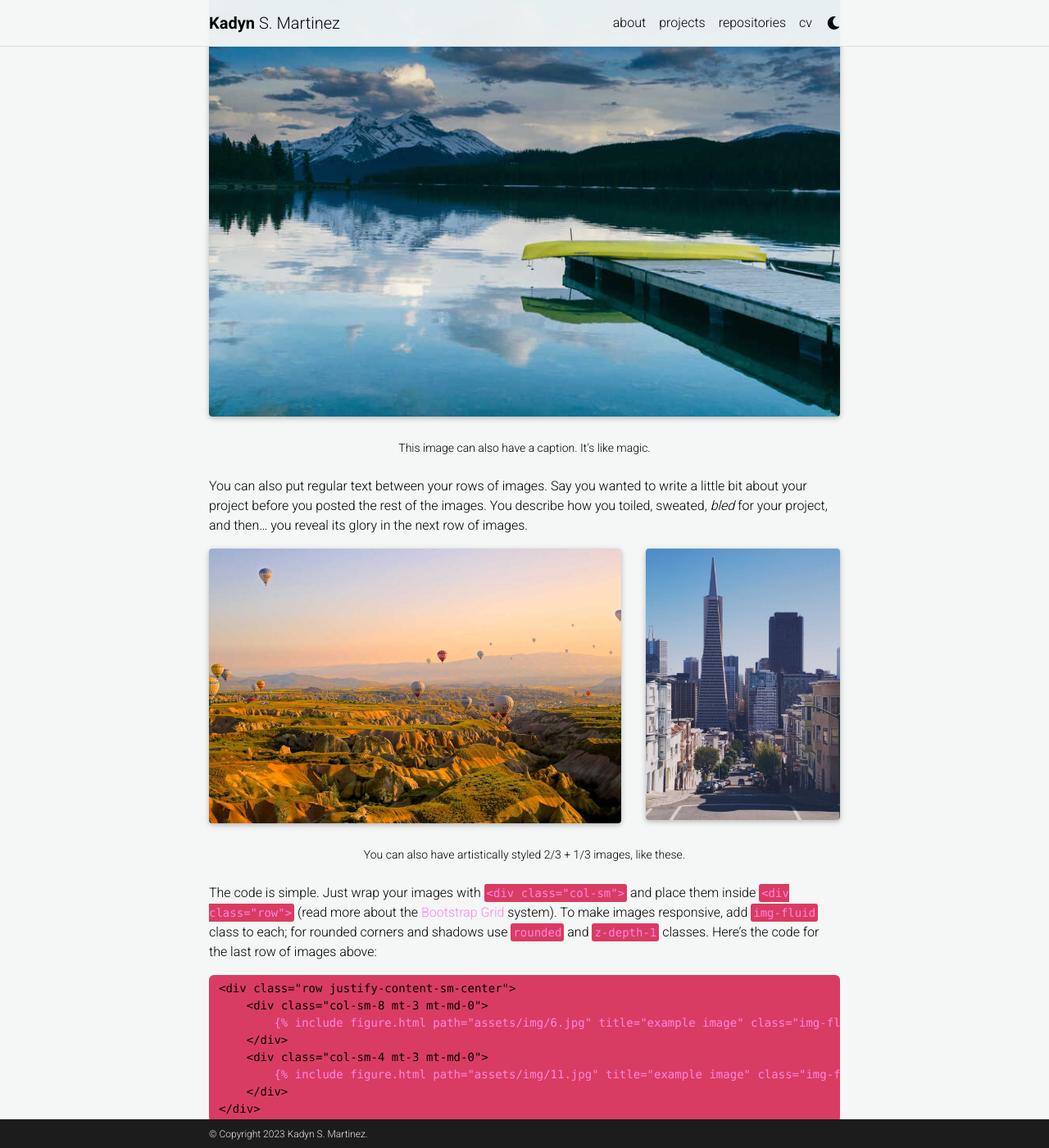
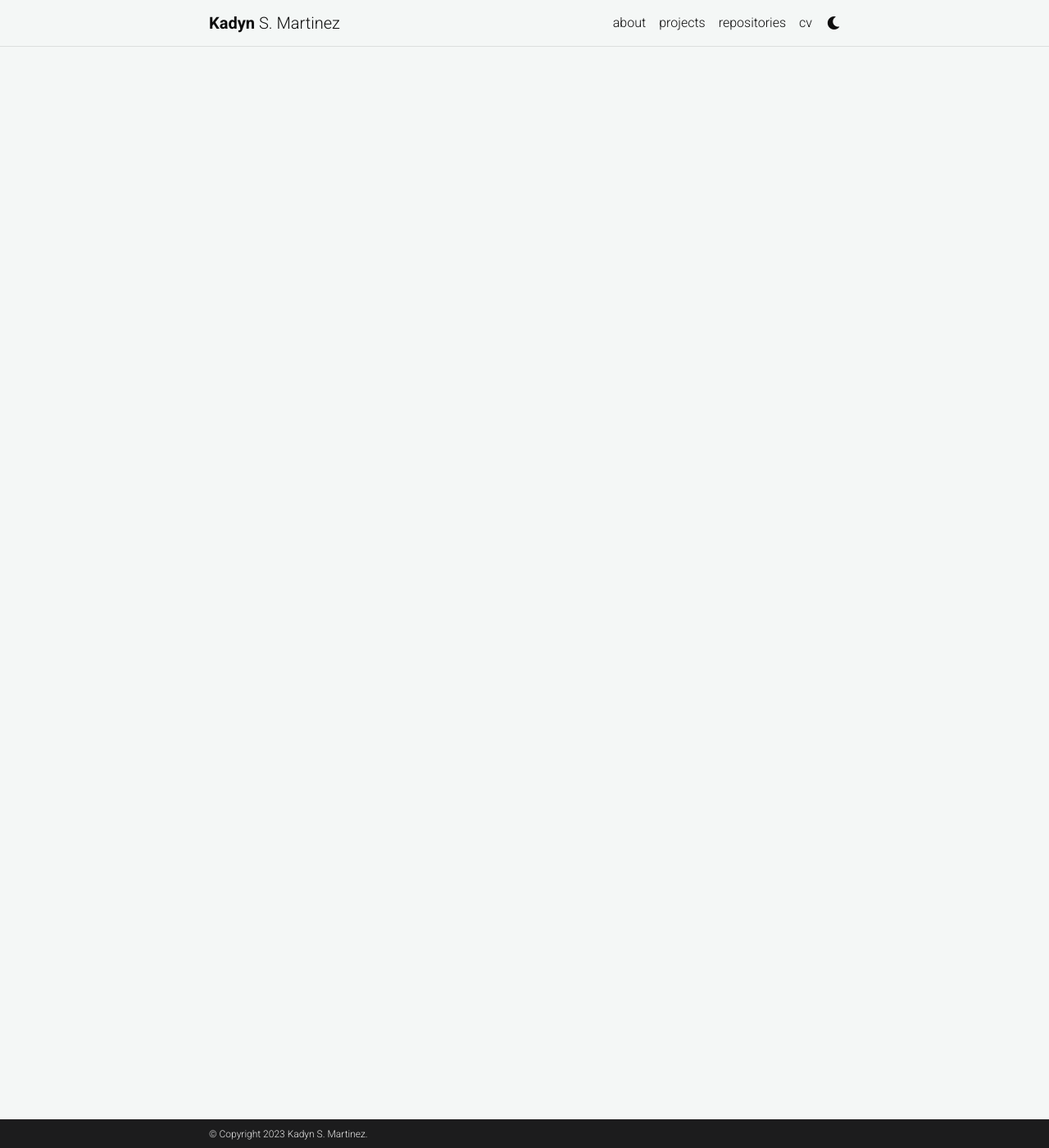
Before and after one commit to KadynCBR/KadynCBR.github.io, a Jekyll site: the page built from _projects/textcompress.md, in a window 1280 px wide and 1400 px high, scrolled down 728 px. Shown: the whole window at 82% size. Built offline with Jekyll 4.4.1, drawn with Linux system fonts in a browser that asks for light colours; full-size pictures stand in for the smaller copies a plugin makes; comment, search, counter and statistics services are not loaded; a style sheet for code colours, icons or effects is not loaded; some of the changed text lies outside the part shown.

````diff
--- a/_projects/textcompress.md
+++ b/_projects/textcompress.md
@@ -8,74 +8,4 @@ importance: 1
 category: Other
 ---
 
-Every project has a beautiful feature showcase page.
-It's easy to include images in a flexible 3-column grid format.
-Make your photos 1/3, 2/3, or full width.
-
-To give your project a background in the portfolio page, just add the img tag to the front matter like so:
-
-    ---
-    layout: page
-    title: project
-    description: a project with a background image
-    img: /assets/img/12.jpg
-    ---
-
-<div class="row">
-    <div class="col-sm mt-3 mt-md-0">
-        {% include figure.html path="assets/img/1.jpg" title="example image" class="img-fluid rounded z-depth-1" %}
-    </div>
-    <div class="col-sm mt-3 mt-md-0">
-        {% include figure.html path="assets/img/3.jpg" title="example image" class="img-fluid rounded z-depth-1" %}
-    </div>
-    <div class="col-sm mt-3 mt-md-0">
-        {% include figure.html path="assets/img/5.jpg" title="example image" class="img-fluid rounded z-depth-1" %}
-    </div>
-</div>
-<div class="caption">
-    Caption photos easily. On the left, a road goes through a tunnel. Middle, leaves artistically fall in a hipster photoshoot. Right, in another hipster photoshoot, a lumberjack grasps a handful of pine needles.
-</div>
-<div class="row">
-    <div class="col-sm mt-3 mt-md-0">
-        {% include figure.html path="assets/img/5.jpg" title="example image" class="img-fluid rounded z-depth-1" %}
-    </div>
-</div>
-<div class="caption">
-    This image can also have a caption. It's like magic.
-</div>
-
-You can also put regular text between your rows of images.
-Say you wanted to write a little bit about your project before you posted the rest of the images.
-You describe how you toiled, sweated, *bled* for your project, and then... you reveal its glory in the next row of images.
-
-
-<div class="row justify-content-sm-center">
-    <div class="col-sm-8 mt-3 mt-md-0">
-        {% include figure.html path="assets/img/6.jpg" title="example image" class="img-fluid rounded z-depth-1" %}
-    </div>
-    <div class="col-sm-4 mt-3 mt-md-0">
-        {% include figure.html path="assets/img/11.jpg" title="example image" class="img-fluid rounded z-depth-1" %}
-    </div>
-</div>
-<div class="caption">
-    You can also have artistically styled 2/3 + 1/3 images, like these.
-</div>
-
-
-The code is simple.
-Just wrap your images with `<div class="col-sm">` and place them inside `<div class="row">` (read more about the <a href="https://getbootstrap.com/docs/4.4/layout/grid/">Bootstrap Grid</a> system).
-To make images responsive, add `img-fluid` class to each; for rounded corners and shadows use `rounded` and `z-depth-1` classes.
-Here's the code for the last row of images above:
-
-{% raw %}
-```html
-<div class="row justify-content-sm-center">
-    <div class="col-sm-8 mt-3 mt-md-0">
-        {% include figure.html path="assets/img/6.jpg" title="example image" class="img-fluid rounded z-depth-1" %}
-    </div>
-    <div class="col-sm-4 mt-3 mt-md-0">
-        {% include figure.html path="assets/img/11.jpg" title="example image" class="img-fluid rounded z-depth-1" %}
-    </div>
-</div>
-```
-{% endraw %}
+Redicted to github report
````
Also changed, not shown: _projects/danmaku.md (+20 -7 lines), assets/img/dmku/im1.png (added), assets/img/dmku/im2.png (added), 2 other files.
